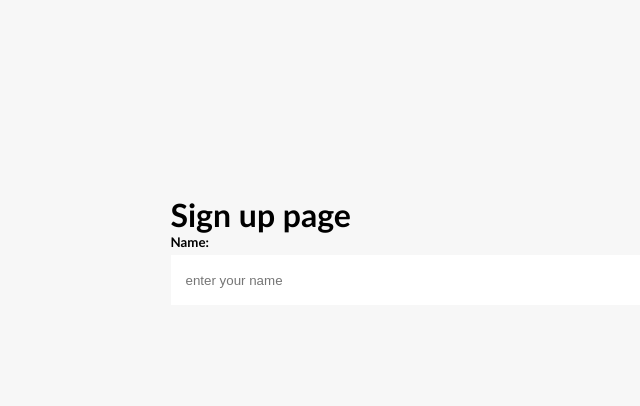
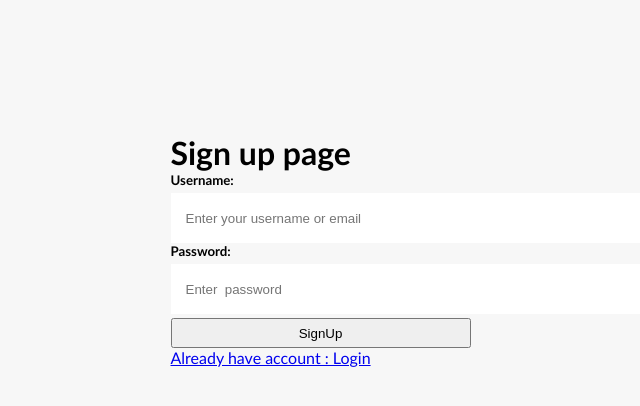
Before and after one commit to bMsithole19980/react-expense-tracker, a React (Create React App) app: page /signUp in a window 1280 px wide. Shown: the top 406 px of the page, without its empty margins (212-852 px from the left). Built offline with nearby package versions, Linux system fonts and the light colour scheme.

Commit message:
first commit

```diff
--- a/package.json
+++ b/package.json
@@ -3,11 +3,14 @@
   "version": "0.1.0",
   "private": true,
   "dependencies": {
+    "@reduxjs/toolkit": "^1.9.5",
     "@testing-library/jest-dom": "^5.16.5",
     "@testing-library/react": "^13.4.0",
     "@testing-library/user-event": "^13.5.0",
+    "firebase": "^9.23.0",
     "react": "^18.2.0",
     "react-dom": "^18.2.0",
+    "react-redux": "^8.1.1",
     "react-router-dom": "^5.3.4",
     "react-scripts": "5.0.1",
     "web-vitals": "^2.1.4"
--- a/src/App.css
+++ b/src/App.css
@@ -39,6 +39,8 @@ button{
   height: 30px;
   margin-top: 14px;
   margin-top: 4px;
-
-
 }
+.header{
+  align-items: center;
+  justify-content: center;
+}
--- a/src/App.js
+++ b/src/App.js
@@ -22,9 +22,11 @@ function App() {
   return (
     // code for navigating through pages(from login to Home page)
 
+
+
     <Router>
     <div className='Container'>
-          <Switch>\
+      <Switch>
       <Route exact path='/'>
        <Login/>
        </Route>
@@ -43,6 +45,7 @@ function App() {
     </div>
   </Router>
 
+
   )
 }
 
--- a/src/Components/add.js
+++ b/src/Components/add.js
@@ -5,6 +5,7 @@ function AddTransaction(props){
  const [transactionItem,setTransactionItem]= useState('');
  const [amount, setAmount]= useState('');
  const [transactionType, setTransactionType]=useState('');
+ /* */
  const add =(()=>{
   props.add(transactionItem,amount,transactionType);
 
--- a/src/Components/login.js
+++ b/src/Components/login.js
@@ -1,19 +1,36 @@
 import {useHistory, Link} from'react-router-dom'
+import { useState } from 'react';
+import {  signInWithEmailAndPassword } from 'firebase/auth';
+import { auth } from '../config/firebase';
+function Login(){
 
-function Login(){
+  const [email, setEmail]=useState('');
+  const [password, setPassword]=useState('');
   // navigatio  between login to home page
+
   const history = useHistory();
   const goToHomePage=()=>{
-    history.push('/home')
+
+    signInWithEmailAndPassword(auth, email ,password).then(()=>{
+      alert("successfully logged in");
+      history.push('/home')
+
+    }).catch((error)=>{
+
+    })
+
   };
   return(
     <div>
-    <h1>Login Page</h1>
-    <button onClick={goToHomePage}>Go to home page</button><br></br>
-    <Link to='signUp'>Don't have account : SignUp </Link>
-
-  </div>
+      <form>
+        <h1>Login Page</h1>
+        <input type='text' onChange={(event) => setEmail(event.target.value)} placeholder='Enter your email'></input><br></br>
+        <input type='password' onChange={(event) => setPassword(event.target.value)} placeholder='Enter your password'></input><br></br>
+        <button onClick={goToHomePage}>Login</button><br></br>
+        <Link to='/signUp'>Don't have account : SignUp </Link>
+      </form>
+    </div>
   )
 
 }
-export default Login
+export default Login;
--- a/src/Components/signUp.js
+++ b/src/Components/signUp.js
@@ -1,11 +1,36 @@
+import { Link } from "react-router-dom"
+import {getAuth ,createUserWithEmailAndPassword} from 'firebase/auth';
+import {auth} from '../config/firebase';
+import { useState } from "react";
+
 function SignUp(){
+
+    const [email, setEmail]=useState('');
+    const [password , setPassword]= useState('');
+
+
+    const register=(()=>{
+        createUserWithEmailAndPassword(auth,email, password).then(()=>{
+            alert("Successfuly registered");
+
+        }).catch((error)=>{
+            console.log(error.message);
+
+        })
+
+    })
 
    return(
     <div>
         <h1>Sign up page</h1>
         <form>
-            <h5> Name:</h5>
-            <input type="text" placeholder="enter your name"></input>
+            <h5> Username:</h5>
+            <input type="text" onChange={(event)=>setEmail(event.target.value)} placeholder="Enter your username or email"></input>
+            <h5>Password:</h5>
+            <input type="password" onChange={(event)=>setPassword(event.target.value)} placeholder="Enter  password"></input>
+            <br/>
+            <button onClick={register}>SignUp</button><br/>
+            <Link to='./Login'>Already have account : Login </Link>
         </form>
 
 
--- /dev/null
+++ b/src/config/firebase.js
@@ -0,0 +1,29 @@
+// Import the functions you need from the SDKs you need
+import { initializeApp } from "firebase/app";
+import { getAnalytics } from "firebase/analytics";
+// TODO: Add SDKs for Firebase products that you want to use
+// https://firebase.google.com/docs/web/setup#available-libraries
+
+// Your web app's Firebase configuration
+// For Firebase JS SDK v7.20.0 and later, measurementId is optional
+import {getAuth} from 'firebase/auth';
+
+
+
+const firebaseConfig = {
+  apiKey: "AIzaSyC3AQQhJO0Z5HZjWSwtbT9q5FNwlNC3Rq8",
+  authDomain: "expense-tracker-624cd.firebaseapp.com",
+  projectId: "expense-tracker-624cd",
+  storageBucket: "expense-tracker-624cd.appspot.com",
+  messagingSenderId: "203060174312",
+  appId: "1:203060174312:web:df18c0dd7f3fdcca2b985d",
+  measurementId: "G-X6T8F01D6X"
+};
+
+// Initialize Firebase
+const app = initializeApp(firebaseConfig);
+const analytics = getAnalytics(app);
+
+const auth = getAuth(app);
+
+export {auth}
```
Also changed, not shown: 1 other file (tests, documents, lock files or other folders). Lines whose indentation alone changed are shown as unchanged.
